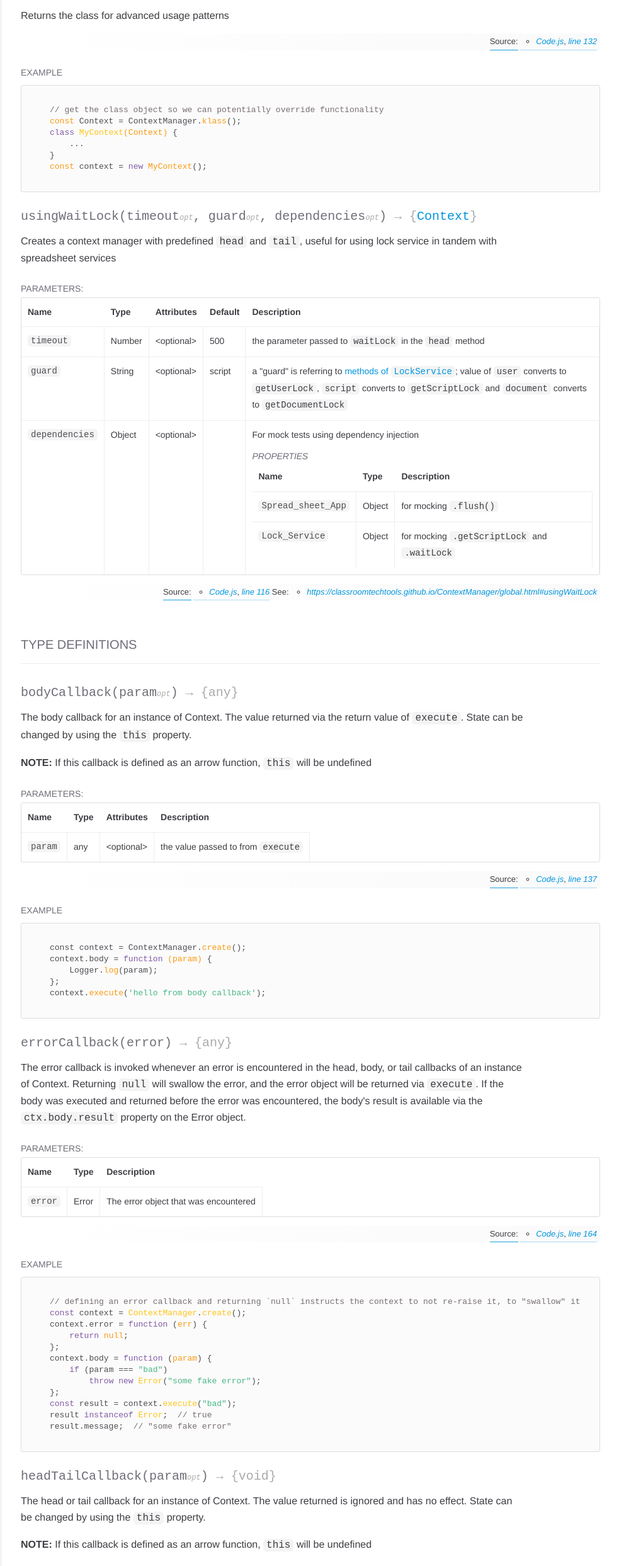
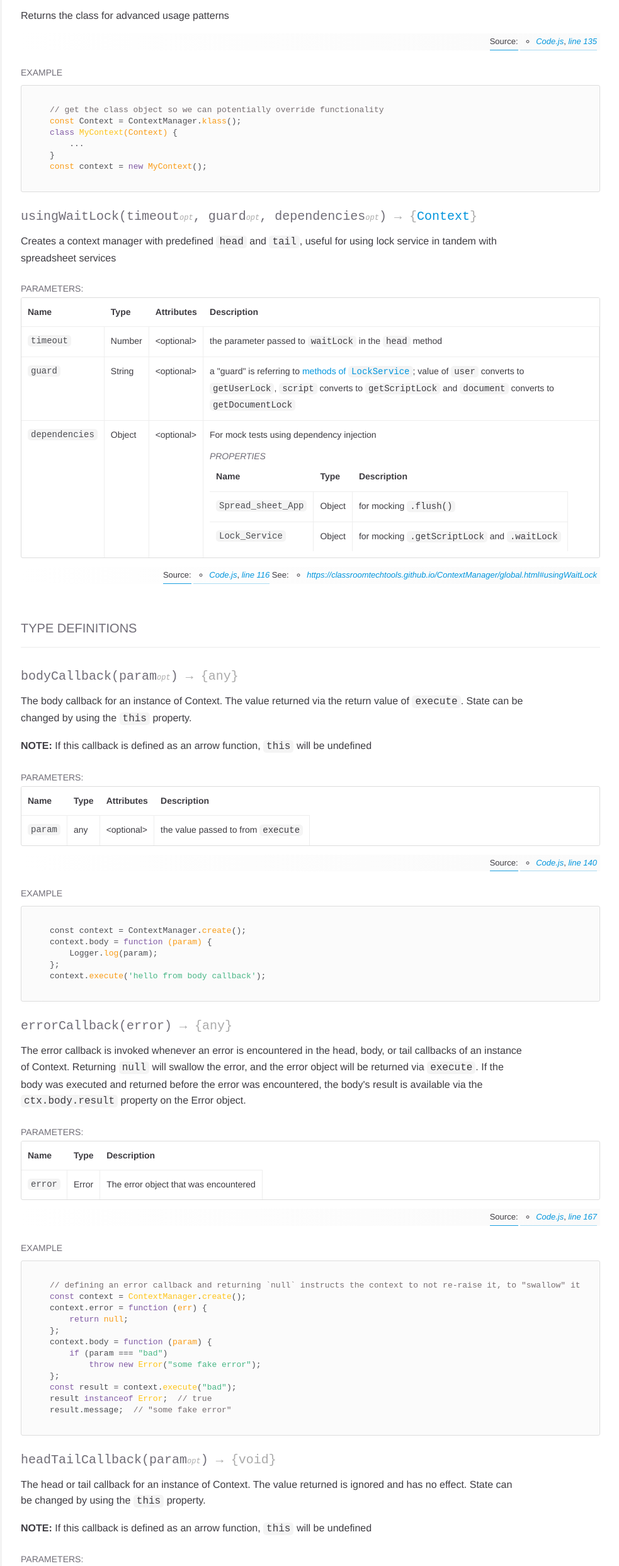
Before and after one commit to classroomtechtools/ContextManager, a website: page docs/global.html in a window 1280 px wide. Shown: the part 1233-3719 px from the top of the page at 63% size, without its empty margins (297-1280 px from the left). Drawn offline with nearby package versions, Linux system fonts and the light colour scheme; a web font is replaced by a local one.

Commit message:
updated docs with link to sel

```diff
--- a/docs/global.html
+++ b/docs/global.html
@@ -851,7 +851,7 @@
     <dd class="tag-source">
       <ul class="dummy">
         <li>
-          <a href="Code.js.html">Code.js</a>, <a href="Code.js.html#line132">line 132</a>
+          <a href="Code.js.html">Code.js</a>, <a href="Code.js.html#line135">line 135</a>
         </li>
       </ul>
     </dd>
@@ -944,8 +944,6 @@ const context = new MyContext();</code></pre>
 
 
 
-        <th>Default</th>
-
 
       <th class="last">Description</th>
     </tr>
@@ -984,12 +982,6 @@ const context = new MyContext();</code></pre>
 
 
 
-          <td class="default">
-
-              500
-
-          </td>
-
 
         <td class="description last">
           <p>the parameter passed to <code>waitLock</code> in the <code>head</code> method</p>
@@ -1029,12 +1021,6 @@ const context = new MyContext();</code></pre>
 
 
 
-          <td class="default">
-
-              script
-
-          </td>
-
 
         <td class="description last">
           <p>a &quot;guard&quot; is referring to <a href="https://developers.google.com/apps-script/reference/lock/lock-service#methods">methods of <code>LockService</code></a>; value of <code>user</code> converts to <code>getUserLock</code>, <code>script</code> converts to <code>getScriptLock</code> and <code>document</code> converts to <code>getDocumentLock</code></p>
@@ -1073,10 +1059,6 @@ const context = new MyContext();</code></pre>
           </td>
 
 
-
-          <td class="default">
-
-          </td>
 
 
         <td class="description last">
@@ -1384,7 +1366,7 @@ const context = new MyContext();</code></pre>
     <dd class="tag-source">
       <ul class="dummy">
         <li>
-          <a href="Code.js.html">Code.js</a>, <a href="Code.js.html#line137">line 137</a>
+          <a href="Code.js.html">Code.js</a>, <a href="Code.js.html#line140">line 140</a>
         </li>
       </ul>
     </dd>
@@ -1548,7 +1530,7 @@ context.execute('hello from body callback');</code></pre>
     <dd class="tag-source">
       <ul class="dummy">
         <li>
-          <a href="Code.js.html">Code.js</a>, <a href="Code.js.html#line164">line 164</a>
+          <a href="Code.js.html">Code.js</a>, <a href="Code.js.html#line167">line 167</a>
         </li>
       </ul>
     </dd>
@@ -1732,7 +1714,7 @@ result.message;  // "some fake error"</code></pre>
     <dd class="tag-source">
       <ul class="dummy">
         <li>
-          <a href="Code.js.html">Code.js</a>, <a href="Code.js.html#line154">line 154</a>
+          <a href="Code.js.html">Code.js</a>, <a href="Code.js.html#line157">line 157</a>
         </li>
       </ul>
     </dd>
```
Also changed, not shown: docs/Code.js.html (+4 -1 lines), docs/index.html (+2 -1 lines).
